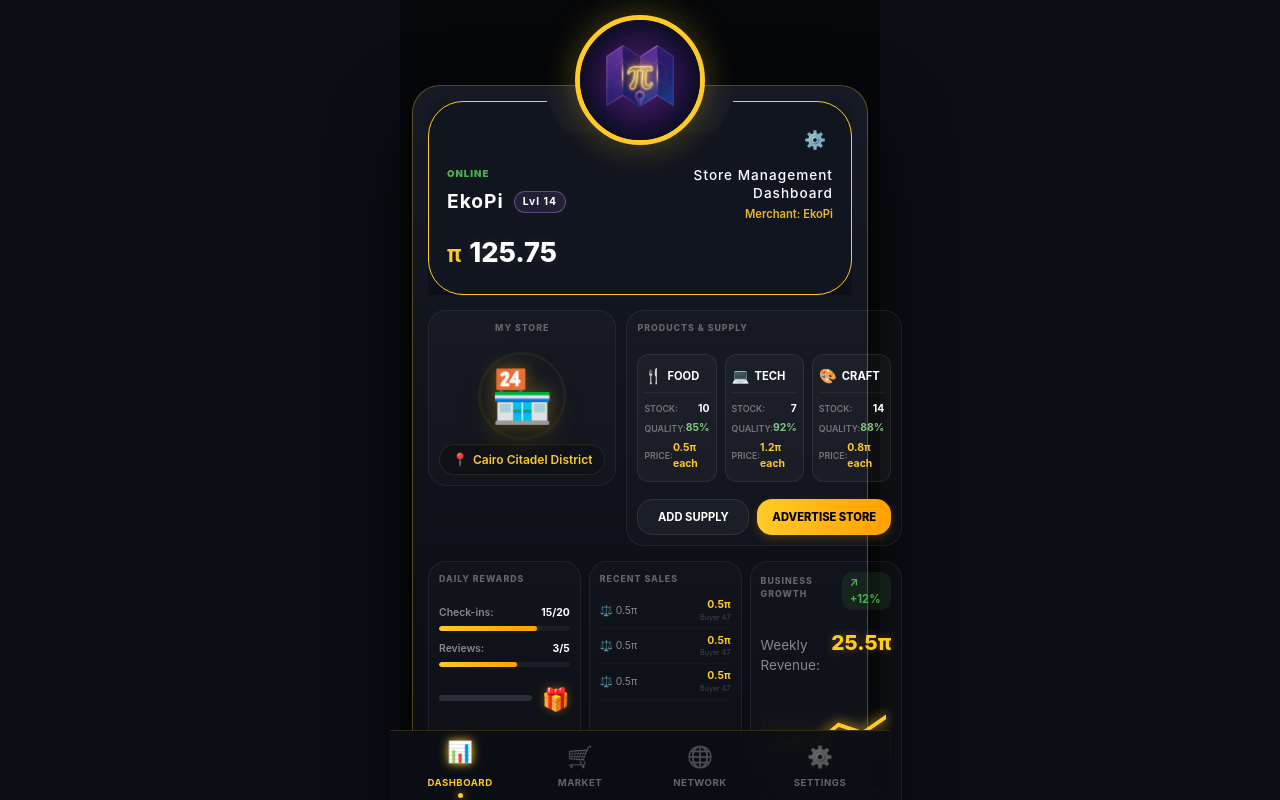
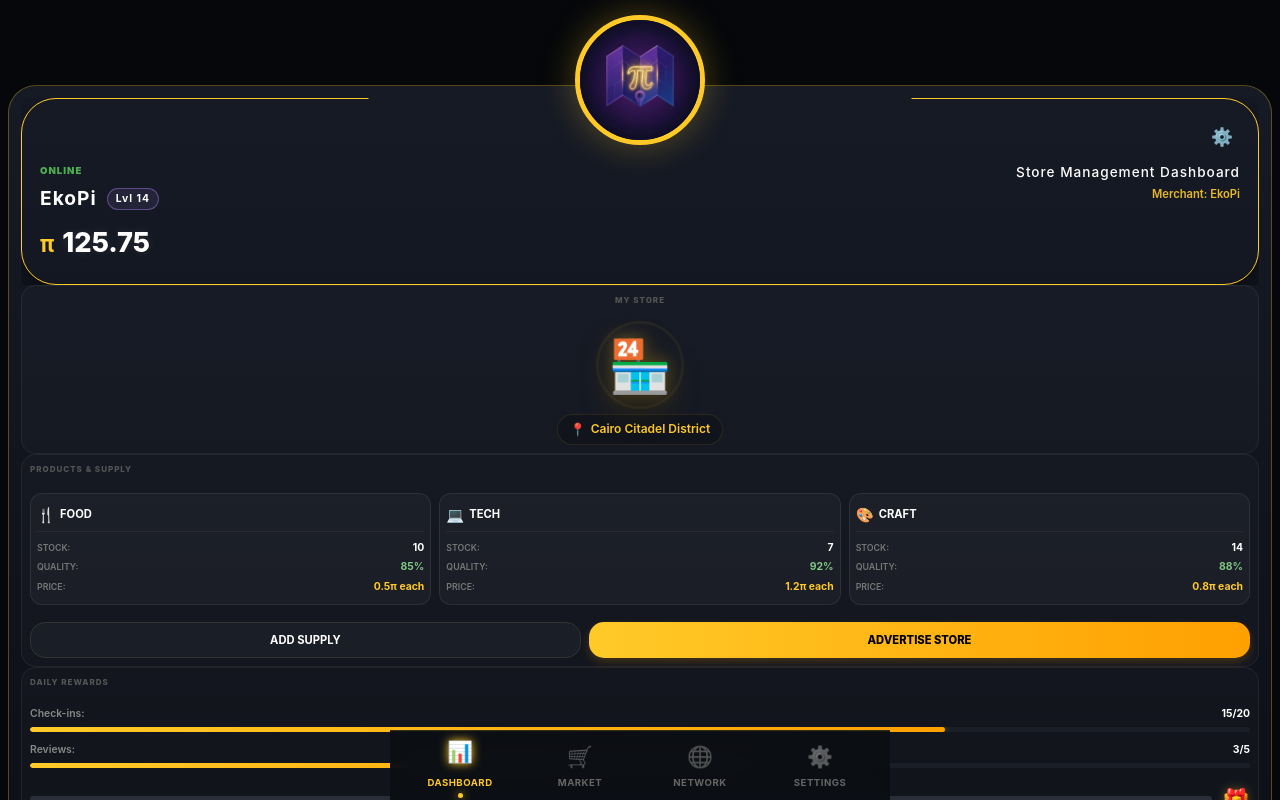
Before and after one commit to Maplypi-Official/maplypi-frontend, a React (Vite) app: page / in a window 1280 px wide. Shown: the top 800 px of the page. Built offline with nearby package versions, Linux system fonts and the light colour scheme; no server answers.

Commit message:
Update Dashboard.css

```diff
--- a/src/components/Layout/Dashboard.css
+++ b/src/components/Layout/Dashboard.css
@@ -1,17 +1,17 @@
 :root {
   --maply-purple-gradient: linear-gradient(180deg, #161a25 0%, #080a0f 100%);
   --digital-gold: #ffca28;
-  --panel-bg: rgba(18, 22, 31, 0.98);
   --glass-border: rgba(255, 202, 40, 0.3);
 }
 
 .ts-dashboard-container {
   width: 100%;
-  max-width: 480px;
+  max-width: 100vw;
+  overflow-x: hidden; /* منع التمرير الأفقي */
   margin: 0 auto;
   min-height: 100vh;
   background: #05070a;
-  padding: 85px 12px 100px 12px;
+  padding: 85px 8px 100px 8px; /* تقليل الحواف لزيادة مساحة العرض */
   box-sizing: border-box;
   display: flex;
   flex-direction: column;
@@ -21,54 +21,66 @@
   background: var(--maply-purple-gradient);
   border: 1.2px solid var(--glass-border);
   border-radius: 28px;
-  padding: 15px;
-  box-shadow: 0 40px 80px rgba(0, 0, 0, 0.9);
+  padding: 12px;
+  width: 100%;
+  box-sizing: border-box;
 }
 
-.ts-main-grid {
-  display: grid;
-  grid-template-columns: 1fr 2.2fr; /* توزيع الصف العلوي */
+.ts-main-content {
+  display: flex;
+  flex-direction: column;
   gap: 10px;
   margin-top: 15px;
 }
 
-/* حاوية الصف السفلي لترتيب 3 عناصر أفقياً */
-.bottom-row-container {
-  grid-column: span 2;
+/* الصف العلوي مرن لمنع التداخل */
+.top-row-layout {
+  display: flex;
+  gap: 8px;
+  width: 100%;
+}
+
+.layout-col-left { flex: 1; min-width: 0; }
+.layout-col-right { flex: 2; min-width: 0; }
+
+/* الصف السفلي الثلاثي */
+.bottom-row-layout {
   display: grid;
-  grid-template-columns: 1fr 1fr 1fr;
-  gap: 8px;
-  margin-top: 5px;
+  grid-template-columns: repeat(3, 1fr); /* 3 أعمدة متساوية تماماً */
+  gap: 6px;
+  width: 100%;
 }
 
 .ts-panel {
   background: rgba(255, 255, 255, 0.02);
   border: 1px solid rgba(255, 255, 255, 0.06);
-  border-radius: 18px;
-  padding: 10px;
+  border-radius: 15px;
+  padding: 8px;
+  min-width: 0; /* منع دفع الحاوية للخارج */
 }
 
 .ts-panel h3 {
-  color: #666;
-  font-size: 0.55rem;
+  color: #555;
+  font-size: 0.5rem; /* تصغير الخط ليتناسب مع العرض الصغير */
   font-weight: 800;
-  margin-bottom: 8px;
+  margin-bottom: 6px;
   text-transform: uppercase;
+  white-space: nowrap;
 }
 
-/* تنسيق المبيعات المصغرة */
-.mini-sale-row {
+/* تنسيق المبيعات المصغر جداً */
+.mini-sale-item {
   display: flex;
   justify-content: space-between;
   align-items: center;
-  padding: 4px 0;
-  border-bottom: 1px solid rgba(255,255,255,0.03);
+  padding: 3px 0;
+  border-bottom: 1px solid rgba(255,255,255,0.02);
 }
 
-.sale-icon { font-size: 0.65rem; color: #888; }
-.sale-data { text-align: right; display: flex; flex-direction: column; }
-.s-price { color: var(--digital-gold); font-size: 0.65rem; font-weight: bold; }
-.s-buyer { color: #444; font-size: 0.45rem; }
+.s-icon { font-size: 0.6rem; color: #888; }
+.s-info { text-align: right; display: flex; flex-direction: column; }
+.s-val { color: var(--digital-gold); font-size: 0.65rem; font-weight: bold; }
+.s-user { color: #444; font-size: 0.45rem; }
 
 .loading-screen {
   height: 100vh;
@@ -77,7 +89,6 @@
   align-items: center;
   background: #000;
   color: var(--digital-gold);
-  font-weight: bold;
 }
 
 * { box-sizing: border-box; }
```
